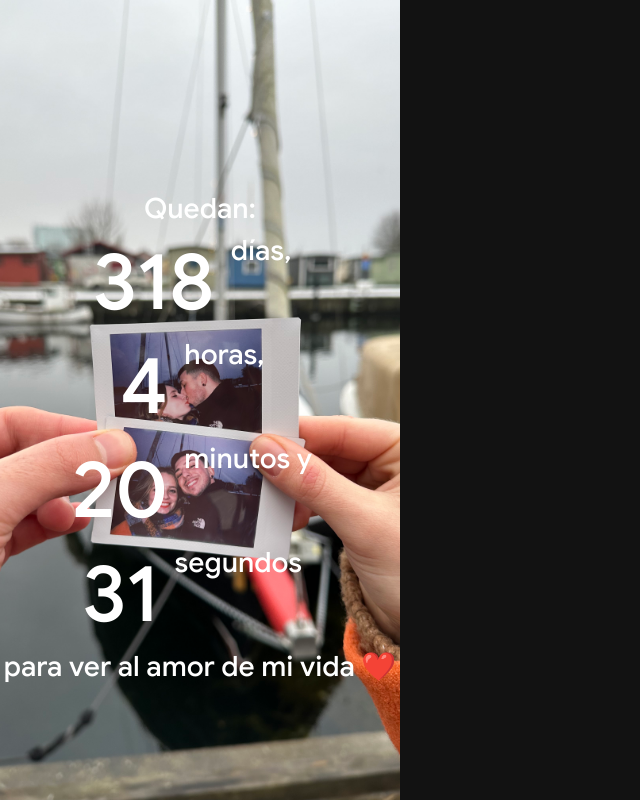
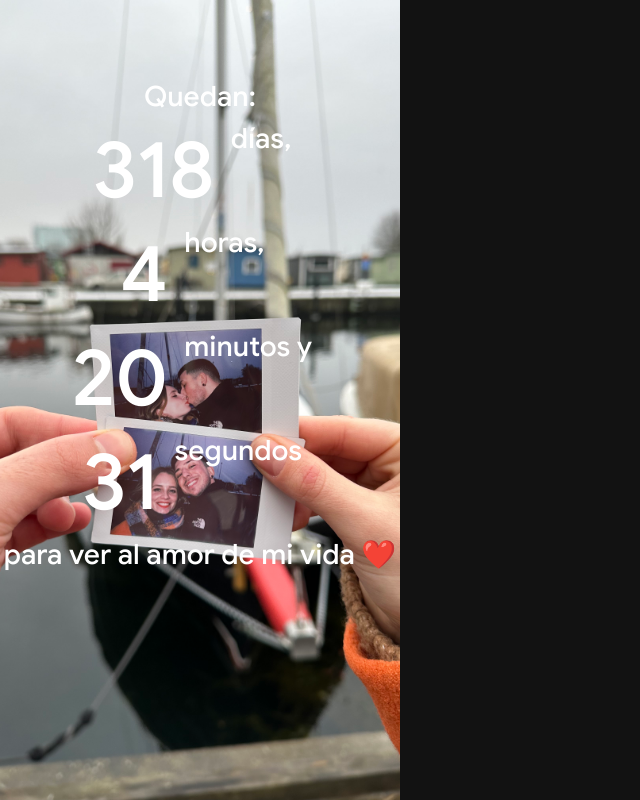
Before and after one commit to AgustinFourcade/agustinfourcade.github.io, a React (Create React App) app: page /#/kochanie-days in a window 1280 px wide. Shown: the whole page, without its empty margins (0-640 px from the left). Built offline with nearby package versions, Linux system fonts and the light colour scheme.

Commit message:
less margin top

```diff
--- a/src/App.css
+++ b/src/App.css
@@ -44,7 +44,7 @@
   justify-content: center;
 }
 .contenedor{
-  margin-top: 12rem;
+  margin-top: 5rem;
 }
 
 /************ Default CSS ************/
```
